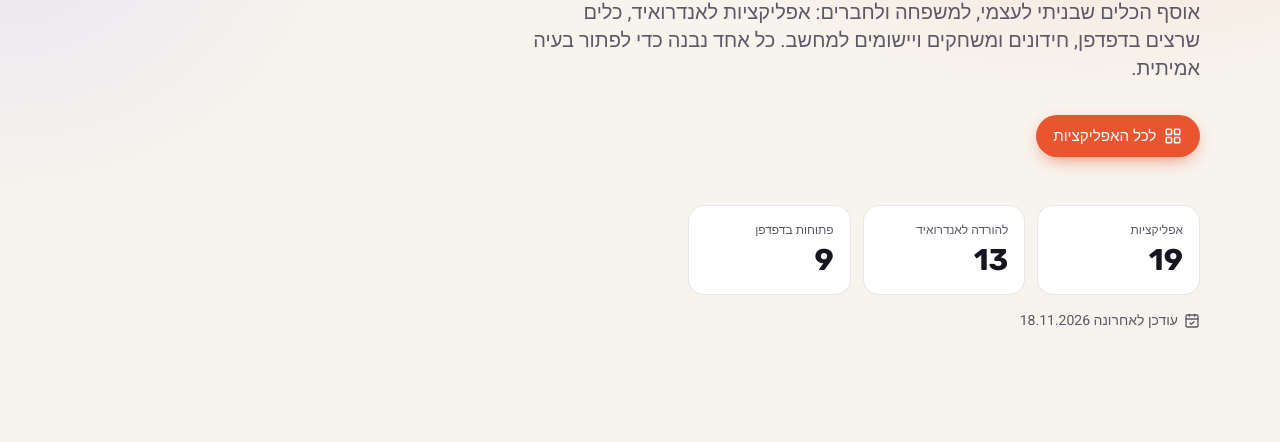
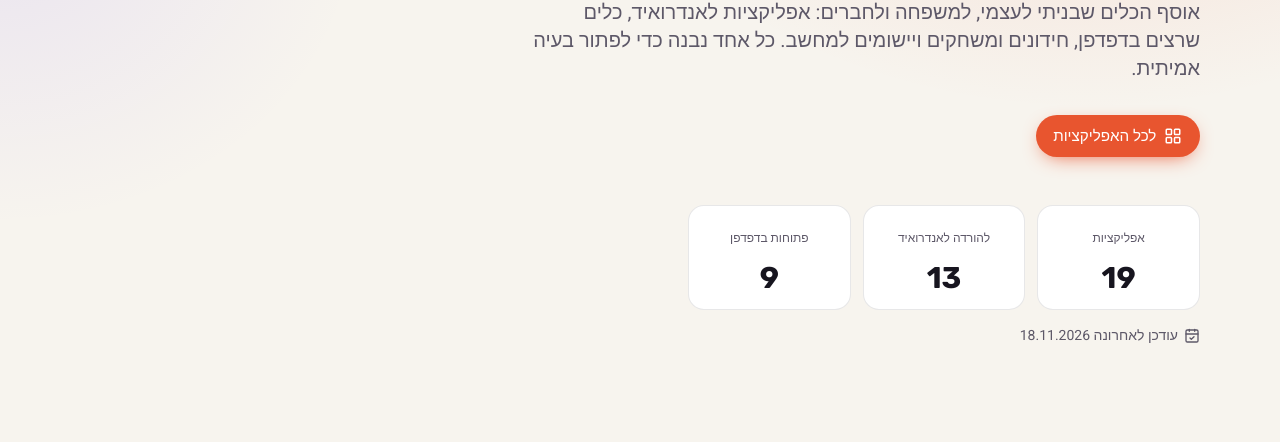
Before and after one commit to havivon/Havivons-apps, a plain HTML site: page index.html in a window 1280 px wide. Shown: the part 358-800 px from the top of the page. Drawn offline with nearby package versions, Linux system fonts and the light colour scheme.

Commit message:
Home page stats: centered labels, numbers on one line
Co-Authored-By: Claude Opus 5.5 <noreply@anthropic.com>

```diff
--- a/index.html
+++ b/index.html
@@ -48,9 +48,9 @@
           <a href="#apps" class="btn btn-primary"><i data-lucide="layout-grid"></i>לכל האפליקציות</a>
         </div>
         <dl class="reveal in grid grid-cols-3 gap-3 mt-12 max-w-lg">
-          <div class="surface rounded-2xl p-4"><dt class="text-xs muted">אפליקציות</dt><dd id="count-all" class="font-display text-3xl font-bold mt-1">–</dd></div>
-          <div class="surface rounded-2xl p-4"><dt class="text-xs muted">להורדה לאנדרואיד</dt><dd id="count-android" class="font-display text-3xl font-bold mt-1">–</dd></div>
-          <div class="surface rounded-2xl p-4"><dt class="text-xs muted">פתוחות בדפדפן</dt><dd id="count-web" class="font-display text-3xl font-bold mt-1">–</dd></div>
+          <div class="surface rounded-2xl p-4 flex flex-col items-center text-center"><dt class="text-xs muted leading-snug min-h-[2.75em] flex items-center justify-center">אפליקציות</dt><dd id="count-all" class="font-display text-3xl font-bold mt-2 leading-none">–</dd></div>
+          <div class="surface rounded-2xl p-4 flex flex-col items-center text-center"><dt class="text-xs muted leading-snug min-h-[2.75em] flex items-center justify-center">להורדה לאנדרואיד</dt><dd id="count-android" class="font-display text-3xl font-bold mt-2 leading-none">–</dd></div>
+          <div class="surface rounded-2xl p-4 flex flex-col items-center text-center"><dt class="text-xs muted leading-snug min-h-[2.75em] flex items-center justify-center">פתוחות בדפדפן</dt><dd id="count-web" class="font-display text-3xl font-bold mt-2 leading-none">–</dd></div>
         </dl>
         <p data-updated-box hidden class="reveal in flex items-center gap-1.5 text-sm muted mt-4"><i data-lucide="calendar-check" class="w-4 h-4"></i><span data-updated></span></p>
       </div>
```
